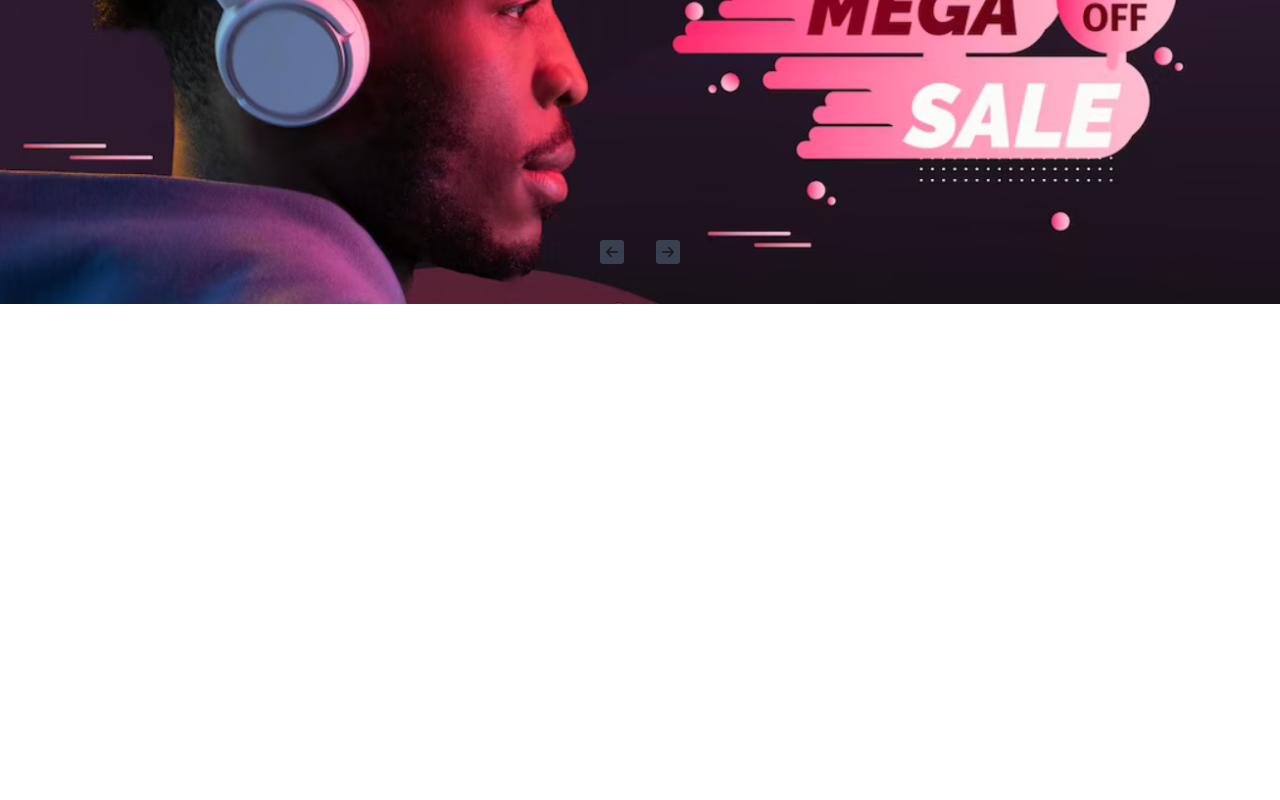
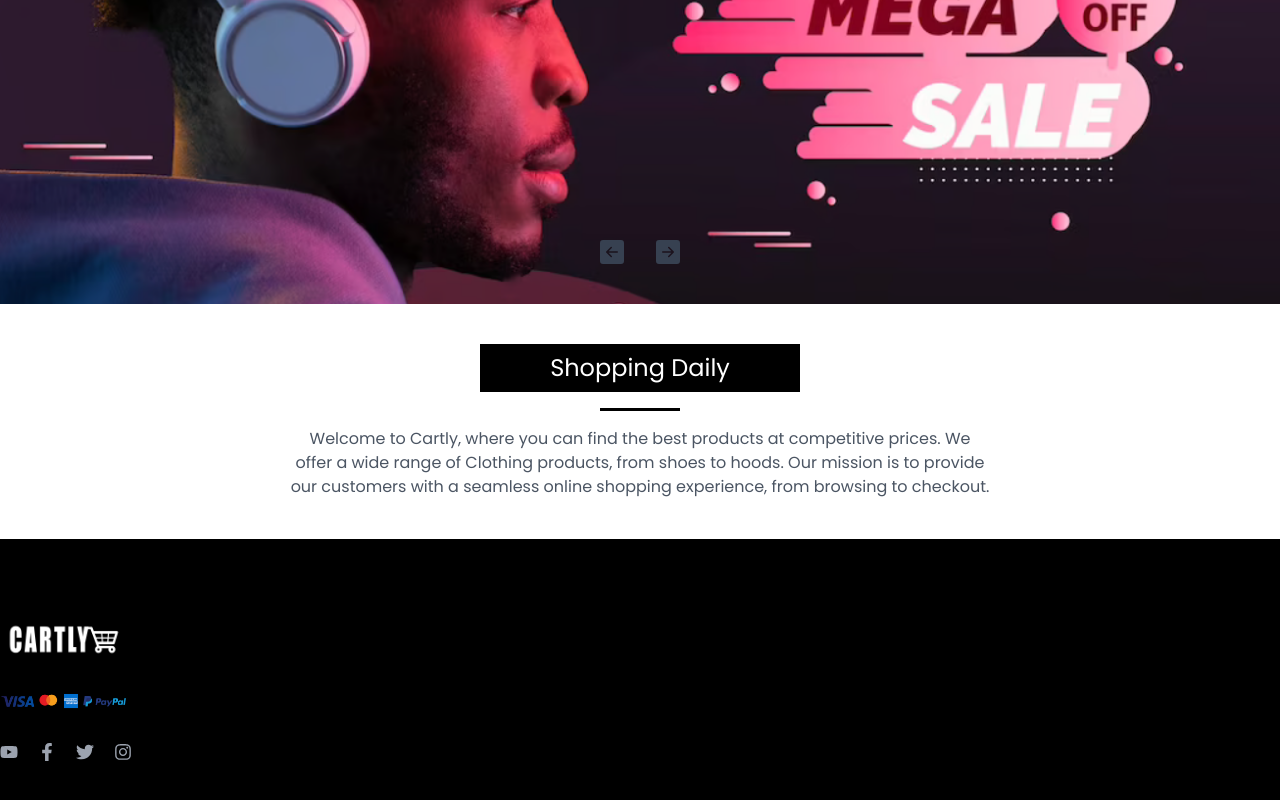
Before and after one commit to leinyuy/Ecommerce, a React (Create React App) app in the folder dre-commerce/: page /cart in a window 1280 px wide. Shown: the part 276-1076 px from the top of the page. Before the commit the page ends 800 px from the top, so only its background shows below. Built offline with nearby package versions, Linux system fonts and the light colour scheme.

Commit message:
designing the footer components as well as the products Card

```diff
--- a/dre-commerce/src/App.js
+++ b/dre-commerce/src/App.js
@@ -1,12 +1,15 @@
 import React from "react";
 import Home from "./pages/Home";
 import Header from "./components/Header";
+import Footer from "./components/Footer";
+
 
 function App() {
   return (
     <div className = "font-bodyFont">
       <Header />
       <Home />
+      <Footer/>
     </div>
   );
 }
--- a/dre-commerce/src/assets/index.js
+++ b/dre-commerce/src/assets/index.js
@@ -5,6 +5,6 @@ import paymentLogo from './paymentLogo.png';
 import googleLogo from './googleLogo.png';
 import BannerOne from './BannerOne.png'
 import Bannertwo from './Bannertwo.png'
+import BannerThree from './BannerThree.jpg'
 
-
-export { logoDark,logoLight, cartImg, paymentLogo, googleLogo, BannerOne, Bannertwo };
+export { logoDark,logoLight, cartImg, paymentLogo, googleLogo, BannerOne, Bannertwo, BannerThree };
--- a/dre-commerce/src/components/Banner.jsx
+++ b/dre-commerce/src/components/Banner.jsx
@@ -1,5 +1,5 @@
 import React, {useState} from 'react'
-import { BannerOne, Bannertwo } from '../assets/index';
+import { BannerOne, Bannertwo, BannerThree } from '../assets/index';
 import {BsFillArrowLeftSquareFill,BsFillArrowRightSquareFill  } from 'react-icons/bs';
 
 const Banner = () => {
@@ -27,7 +27,7 @@ const Banner = () => {
           />
           <img
             className="w-screen h-full object-fill "
-            src={Bannertwo}
+            src={BannerThree}
             alt="ImageTwo"
             loading="priority"
           />
--- /dev/null
+++ b/dre-commerce/src/components/Footer.jsx
@@ -0,0 +1,25 @@
+import React from 'react'
+import { logoLight, paymentLogo } from '../assets';
+import { FaFacebookF, FaTwitter, FaInstagram, FaYoutube, Fahome, } from 'react-icons/fa';
+
+
+const Footer = () => {
+  return (
+    <div className='bg-black tex-[#949494] py-20 font-titleFont'>
+          <div className='max-w-screen-xl mx-auto'>
+              <div className='flex flex-col gap-7'>
+                  <img className='w-32' src={logoLight} alt="logoLight" />
+                  <img className='w-32' src={paymentLogo} alt="payment logo" />
+                  <div className='flex gap-5 text-lg text-gray-400'>
+                      <FaYoutube className='hover:text-white duration-300 cursor-pointer' />
+                      <FaFacebookF className='hover:text-white duration-300 cursor-pointer'/>
+                      <FaTwitter className='hover:text-white duration-300 cursor-pointer'/>
+                      <FaInstagram className='hover:text-white duration-300 cursor-pointer'/>
+                  </div>
+              </div>
+      </div>
+    </div>
+  )
+}
+
+export default Footer;
--- /dev/null
+++ b/dre-commerce/src/components/Products.jsx
@@ -0,0 +1,22 @@
+import React from 'react'
+import ProductsCard from './ProductsCard'
+
+const Products = () => {
+  return (
+    <div className='py-10'>
+          <div className='flex flex-col items-center gap-4'>
+              <h1 className='text-2xl bg-black text-white py-2 w-80 text-center'>Shopping Daily</h1>
+              <span className='w-20 h-[3px] bg-black'></span>
+              <p className='max-w-[700px] text-gray-600 text-center'>Welcome to Cartly, where you can find the best
+                  products at competitive prices. We offer a wide range of Clothing products, from shoes to
+                  hoods. Our mission is to provide our customers with a seamless online shopping experience, from browsing to
+                  checkout.</p>
+          </div>
+          <div className='max-w-screen-xl mx-auto'>
+              <ProductsCard/>
+          </div>
+    </div>
+  )
+}
+
+export default Products
--- /dev/null
+++ b/dre-commerce/src/components/ProductsCard.jsx
@@ -0,0 +1,11 @@
+import React from 'react'
+
+const ProductsCard = () => {
+  return (
+    <div>
+
+    </div>
+  )
+}
+
+export default ProductsCard
--- a/dre-commerce/src/pages/Home.js
+++ b/dre-commerce/src/pages/Home.js
@@ -1,10 +1,12 @@
-import React from 'react'
-import Banner from '../components/Banner'
+import React from 'react';
+import Banner from '../components/Banner';
+import Products from '../components/Products';
 
 const Home = () => {
   return (
     <div>
-      <Banner/>
+      <Banner />
+      <Products/>
     </div>
   )
 }
```
Also changed, not shown: dre-commerce/src/assets/BannerThree.jpg (added).
